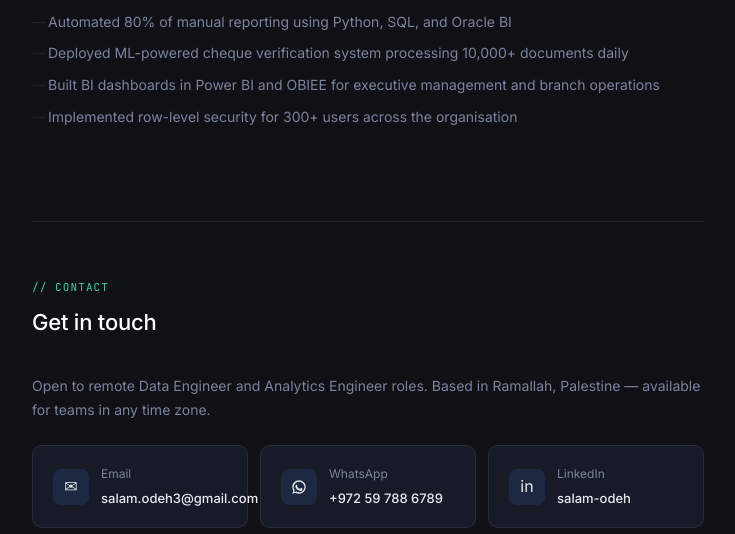
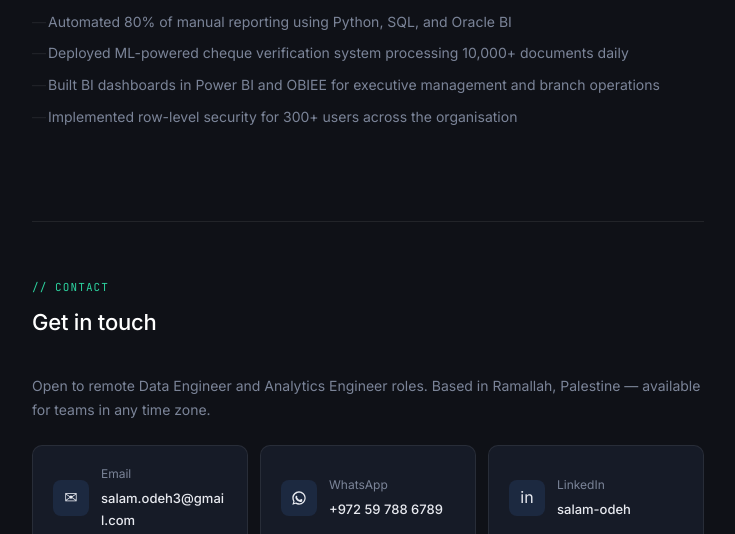
Before and after one commit to salamodeh/salamodeh.github.io, a plain HTML site: page index.html in a window 1280 px wide. Shown: the part 3175-3709 px from the top of the page, without its empty margins (272-1007 px from the left). Drawn offline with Linux system fonts and the light colour scheme.

Commit message:
Enhance contact-card styles with min-width and overflow
Added min-width and overflow properties to contact-card styles.

```diff
--- a/index.html
+++ b/index.html
@@ -294,7 +294,7 @@
     grid-template-columns: repeat(auto-fit, minmax(200px, 1fr));
     gap: 12px;
   }
-  .contact-card {
+.contact-card {
     background: var(--surface);
     border: 1px solid var(--border);
     border-radius: 10px;
@@ -305,7 +305,13 @@
     transition: border-color 0.2s;
     text-decoration: none;
     color: var(--text);
-  }
+    min-width: 0;
+}
+
+.contact-card > div:last-child {
+    min-width: 0;
+    overflow: hidden;
+}
   .contact-card:hover { border-color: rgba(255,255,255,0.16); text-decoration: none; }
   .contact-icon {
     width: 36px; height: 36px;
@@ -315,9 +321,9 @@
     font-size: 16px;
     flex-shrink: 0;
   }
-  .contact-label { font-size: 12px; color: var(--muted); margin-bottom: 2px; }
-  .contact-value { font-size: 13px; font-weight: 500; color: var(--text); }
 
+.contact-label { font-size: 12px; color: var(--muted); margin-bottom: 2px; }
+.contact-value { font-size: 13px; font-weight: 500; color: var(--text); word-break: break-word; overflow-wrap: break-word; }
   /* FOOTER */
   footer {
     padding: 32px 0;
```
